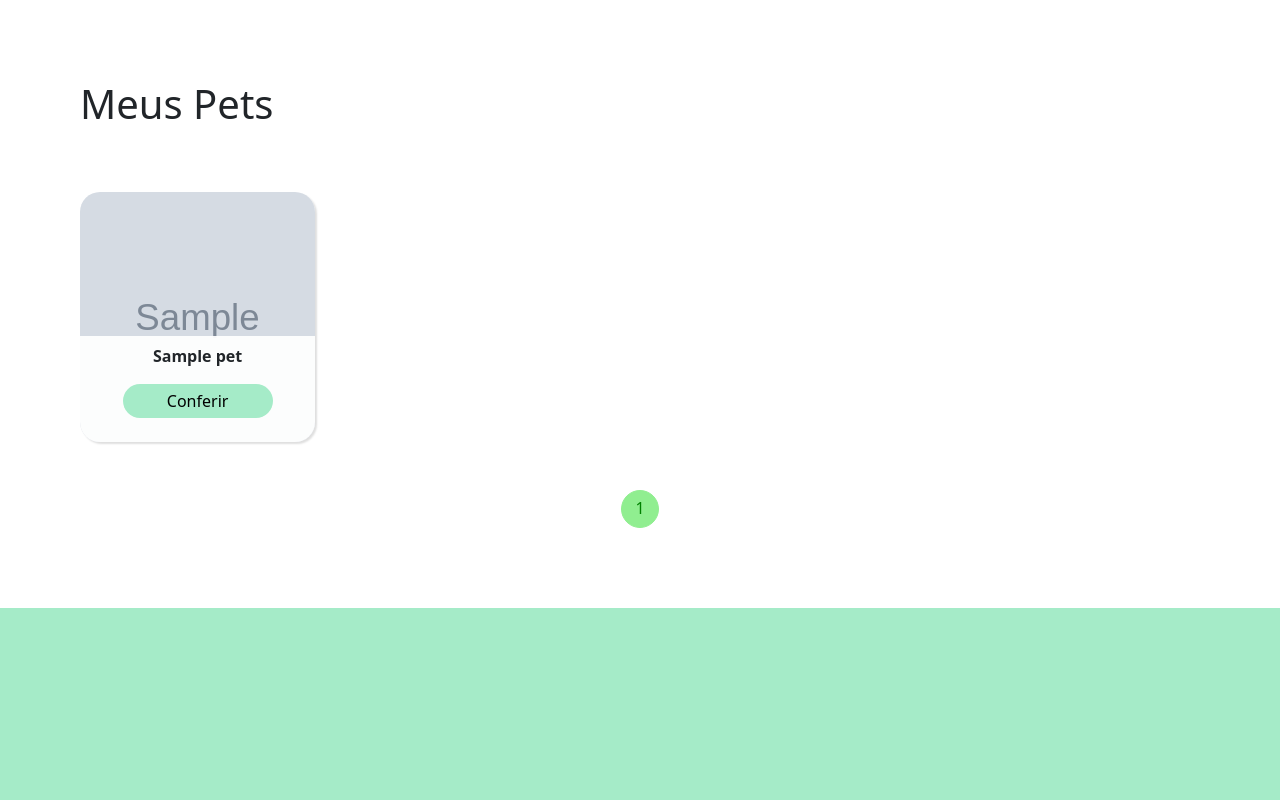
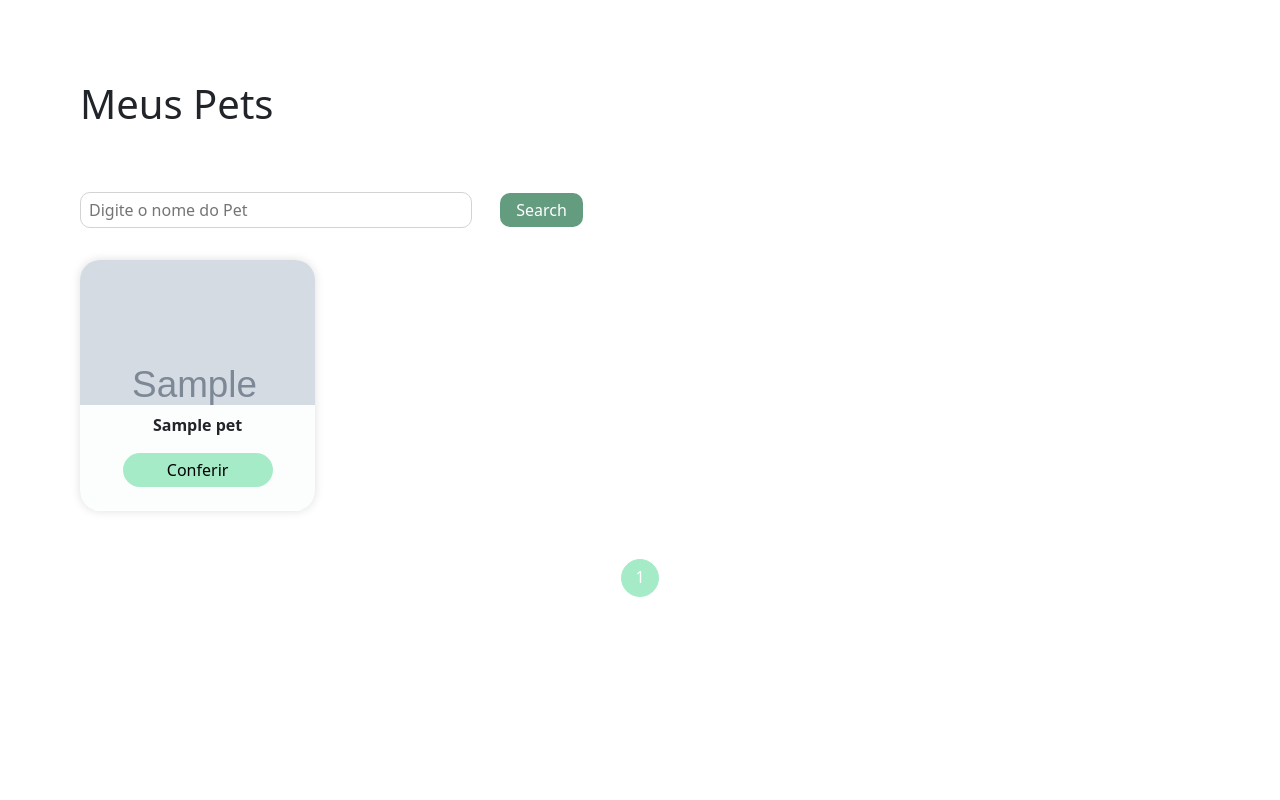
Before and after one commit to PedroLucasMoraisBorges/AdotPets, a Django app: page /meus_Pets/ in a window 1280 px wide. Run offline with Django 4.2, Linux system fonts and the light colour scheme; a user stored in the database is signed in; tables that the repository leaves empty hold one stand-in row (values such as "Sample post"); grey boxes marked "Sample" are stand-in pictures.

Commit message:
FEAT: PETS CARROUSEL E MEUS_PETS PAGINA

```diff
--- a/pages/views.py
+++ b/pages/views.py
@@ -131,11 +131,12 @@ class meusPets(View):
     @method_decorator(login_required)
     def get(self, request,):
         page = request.GET.get('page') if request.GET.get('page') != None else 1
+        petName = request.GET.get('petName') if request.GET.get('petName') != None else ''
 
         pets = []
 
 
-        for pet in reversed(Pet.objects.filter(fk_user = request.user)):
+        for pet in reversed(Pet.objects.filter(fk_user = request.user).filter(nome__istartswith=petName)):
             imgs = ImagemPet.objects.filter(fk_pet = pet)
             pets.append(
                 {
@@ -146,13 +147,13 @@ class meusPets(View):
 
         p = Paginator(pets, 8)
         pages = p.num_pages
-        pet_page = p.get_page(page)
 
         if int(page) < 1 or int(page) > int(pages):
             page = 1
 
+        pet_page = p.get_page(page)
         nextPage = int(page) + 1
-        prevPage = int(pages) - 1
+        prevPage = int(page) - 1
 
         context = {
             'pets' : pet_page,
@@ -160,6 +161,7 @@ class meusPets(View):
             'nextPage' : nextPage,
             'prevPage' : prevPage,
             'pages': int(pages),
+            'petName' : petName,
         }
 
         return render(request, 'adocao/pets.html', context)
--- a/static/css/meus_pets.css
+++ b/static/css/meus_pets.css
@@ -14,46 +14,11 @@ body{
 main{
     background-color: white;
     padding: 5rem;
+    min-height: 100vh;
 }
 
 h1{
     margin-bottom: 4rem;
-}
-
-.pet-card{
-    width: 21%;
-    position: relative;
-    border-radius: 20px;
-    overflow: hidden;
-    margin-bottom: 3rem;
-    box-shadow: 2px 2px 2px rgba(0, 0, 0, 0.129);
-}
-
-.pet-card img{
-    width: 100%;
-    height: 250px;
-    object-fit: cover;
-}
-
-.info-container{
-    position: absolute;
-    bottom: 0;
-    text-align: center;
-    background-color: rgba(255, 255, 255, 0.934);
-    width: 100%;
-}
-
-.info-container p {
-    margin-top: 0.5rem;
-}
-
-.pet-card button{
-    margin-bottom: 1.5rem;
-    background-color: var(--greenSecondary);
-    width: 150px;
-    border: none;
-    border-radius: 20px;
-    padding: 0.3rem 0;
 }
 
 
@@ -64,3 +29,27 @@ h1{
     box-sizing: border-box;
     width: 100%;
 }
+
+.search-pet-form{
+    margin-bottom: 2rem;
+}
+
+.search-pet-form input{
+    border-radius: 10px;
+    border: 1px solid lightgrey;
+    padding: 0.3rem 0.5rem;
+    width: 35%;
+}
+
+.search-pet-form button{
+    background-color: var(--greenPrincipal);
+    color: white;
+    border: None;
+    border-radius: 10px;
+    margin-left: 1.5rem;
+    padding: 0.3rem 1rem;
+}
+
+.pet-card{
+    width: 21%;
+}
--- a/templates/adocao/pets.html
+++ b/templates/adocao/pets.html
@@ -10,22 +10,103 @@
 
 {% block content %}
 
+{% for pet in pets%}
+    {% include 'componentes/petModal.html' %}
+{% endfor %}
 
 <main class="pets-section">
     <h1>Meus Pets</h1>
+
+    <form action="{% url 'meusPets'%}" class="search-pet-form">
+        <input type="text" name="petName" placeholder="Digite o nome do Pet">
+        <button>Search</button>
+    </form>
+
     <article class="my-pets">
         {% for pet in pets %}
-            <div class="pet-card">
-                <img src="{{pet.imgs.0.imagem.url}}" alt="">
-                <div class="info-container">
-                    <p><strong>{{pet.pet.nome}}</strong></p>
-                    <button>Conferir</button>
-                </div>
-            </div>
+            {% include 'componentes/petCard.html' %}
         {% endfor %}
     </article>
     {% include 'componentes/paginator.html' %}
 </main>
 
+<script>
+    let carrouselInterval = null
+    let carrouselIndicators = null
+
+    let petCards = document.querySelectorAll('.pet-card')
+    petCards.forEach(card => {
+        card.addEventListener('click', openPetModal)
+    })
+
+    function triggerCarrousel(carrousel, indicators){
+        let i = 0
+        numImgs = carrousel.childElementCount
+        moveQuantity = 0;
+        indicators[0].classList.add('indicator-active')
+        if (numImgs > 1){
+            carrouselInterval = setInterval(() => {
+                i+=1
+                if (i > (numImgs - 1)){
+                    moveQuantity = 0
+                    i = 0
+                    carrousel.style.transform = 'translateX(-'+ moveQuantity +'%)'
+                    indicators.forEach(indicator=>{
+                        indicator.classList.remove('indicator-active')
+                    })
+                    indicators[0].classList.add('indicator-active')
+                }
+                else{
+                    moveQuantity += 100
+                    carrousel.style.transform = 'translateX(-'+ moveQuantity +'%)'
+                    indicators.forEach(indicator=>{
+                        indicator.classList.remove('indicator-active')
+                    })
+                    indicators[i].classList.add('indicator-active')
+                }
+
+            }, 4000);
+        }
+    }
+
+    function openPetModal(e){
+        id = e.currentTarget.getAttribute('id').replace('pet-card-', '')
+        let referenceForModal = 'modal-pet-' + id
+        let modal = document.getElementById(referenceForModal)
+        modal.classList.remove('hidden')
+
+        let referenceForCarrousel = 'carrousel-' + id
+        let carrousel = document.getElementById(referenceForCarrousel)
+        let referenceForCarrouselIndicators = '.carrousel-indicator-' + id
+        carrouselIndicators = document.querySelectorAll(referenceForCarrouselIndicators)
+
+        triggerCarrousel(carrousel, carrouselIndicators)
+    }
+
+
+    let modals = document.querySelectorAll('.modal-pet-container')
+    modals.forEach(modal => {
+        modal.addEventListener('click', closeModal)
+    })
+
+    function closeModal(e){
+        clickedOutOfModal = e.target.classList.contains('modal-pet-container')
+        if (clickedOutOfModal == true){
+            e.currentTarget.classList.add('hidden')
+        }
+
+        target = e.currentTarget
+        id = e.currentTarget.getAttribute('id').replace('modal-pet-', '')
+        let referenceForCarrousel = 'carrousel-' + id
+        let carrousel = document.getElementById(referenceForCarrousel)
+
+        if(e.target.classList.contains('modal-pet-container')){
+            carrousel.style.transform = 'translateX(0%)'
+            clearInterval(carrouselInterval)
+        }
+    }
+
+
+</script>
 
 {% endblock %}
--- a/templates/componentes/paginator.html
+++ b/templates/componentes/paginator.html
@@ -1,33 +1,42 @@
 
 <style>
+    :root {
+        --greenPrincipal: #649C80;
+        --greenSecondary: #A5EBC8;
+        --greenBackground: #EBF8F1;
+        --alternativeColor: #698778;
+    }
     .paginator{
         display: flex;
         width: fit-content;
         margin: auto;
     }
 
-    .paginator-active{
-        background-color: lightgreen;
+    #paginator-active{
+        background-color: var(--greenSecondary);
         color: white;
     }
 
-    .paginator-button{
+    .paginator-link{
         width: 38px;
         height: 38px;
         line-height: 35px;
         border-radius: 50%;
         text-align: center;
         margin-left: 0.5rem;
-        border: 1px solid lightgreen;
+        border: 1px solid var(--greenSecondary);
         color: green;
     }
 
-    .paginator .paginator-button:first-child{
+    .paginator .paginator-link:first-child{
         margin-left: 0;
     }
 
     .paginator-link{
         text-decoration: none;
+    }
+
+    .paginator-link:hover{
         color: black;
     }
 
@@ -35,21 +44,21 @@
 
 <div class="paginator">
     {% if page > 1 %}
-        <a href="" class="paginator-link">
+        <a href="{% url 'meusPets' %}?page={{prevPage}}&petName={{petName}}" class="paginator-link">
             <div class="paginator-button"><</div>
         </a>
-        <a href="" class="paginator-link">
+        <a href="{% url 'meusPets' %}?page={{prevPage}}&petName={{petName}}" class="paginator-link">
             <div class="paginator-button">{{prevPage}}</div>
         </a>
     {% endif %}
 
-    <div class="paginator-button paginator-active">{{page}}</div>
+    <div class="paginator-link" id="paginator-active">{{page}}</div>
 
     {% if page < pages %}
-        <a href="" class="paginatot-link">
+        <a href="{% url 'meusPets' %}?page={{nextPage}}&petName={{petName}}" class="paginator-link">
             <div class="paginator-button">{{nextPage}}</div>
         </a>
-        <a href="" class="paginator-link">
+        <a href="{% url 'meusPets' %}?page={{nextPage}}&petName={{petName}}" class="paginator-link">
             <div class="paginator-button">></div>
         </a>
     {% endif %}
--- /dev/null
+++ b/templates/componentes/petCard.html
@@ -0,0 +1,56 @@
+<style>
+    .pet-card{
+        position: relative;
+        border-radius: 20px;
+        overflow: hidden;
+        margin-bottom: 3rem;
+        box-shadow: 0px 0px 10px rgba(0, 0, 0, 0.129);
+        transition: 0.2s;
+        cursor: pointer;
+    }
+
+    .pet-card:hover{
+        transform: scale(1.05);
+    }
+
+    .pet-card img{
+        width: calc(100% + 2rem);
+        position: relative;
+        right: 1.2rem;
+        bottom: 1px;
+        height: 251px;
+        object-fit: cover;
+    }
+
+    .info-container{
+        position: absolute;
+        bottom: 0;
+        text-align: center;
+        background-color: rgba(255, 255, 255, 0.934);
+        width: 100%;
+    }
+
+    .info-container p {
+        margin-top: 0.5rem;
+    }
+
+    .pet-card button{
+        margin-bottom: 1.5rem;
+        background-color: var(--greenSecondary);
+        width: 150px;
+        border: none;
+        border-radius: 20px;
+        padding: 0.3rem 0;
+    }
+</style>
+
+<!-- Você que tá usando esse componente, pelo amor de Deus, configura o tamanho dele, no momento o width dele pega a página toda, não seta aqui, seta no css da página que você tá desenvolvendo -->
+<!-- Dê uma olhadinha tambem na view de meusPets, para entender a implementação e como devem ser nomeadas as variáveis-->
+
+<div class="pet-card" id="pet-card-{{pet.pet.id}}">
+    <img src="{{pet.imgs.0.imagem.url}}" alt="">
+    <div class="info-container">
+        <p><strong>{{pet.pet.nome}}</strong></p>
+        <button>Conferir</button>
+    </div>
+</div>
--- /dev/null
+++ b/templates/componentes/petModal.html
@@ -0,0 +1,198 @@
+<style>
+    .modal-pet-container{
+        position: fixed;
+        top: 0;
+        left: 0;
+        min-height: 100vh;
+        min-width: 100vw;
+        box-sizing: border-box;
+        display: flex;
+        justify-content: center;
+        align-items: center;
+        background-color: rgba(0, 0, 0, 0.696);
+        z-index: 10;
+    }
+
+    .modal-pet{
+        background-color: white;
+        display: flex;
+        width: 800px;
+        height: 550px;
+        border-radius: 10px;
+        overflow: hidden;
+    }
+
+    .hidden{
+        display: none;
+    }
+
+    .carrousel-container{
+        width: 52%;
+        overflow: hidden;
+        position: relative;
+    }
+
+    .carrousel-content{
+        transition: 1s;
+        height: 100%;
+        width: 100%;
+        display: flex;
+        flex-wrap: nowrap;
+    }
+
+    .pet-info-container{
+        width: 48%;
+        box-sizing: border-box;
+        padding: 1.3rem 1rem;
+    }
+
+    .modal-top{
+        display: flex;
+        justify-content: space-between;
+        align-items: center;
+        margin-bottom: 1rem;
+    }
+
+    .pet-info{
+        background-color: var(--greenBackground);
+        border-radius: 10px;
+        box-sizing: border-box;
+        width: 90%;
+        margin: auto;
+        font-size: 15px;
+        padding: 1.2rem 1rem;
+    }
+
+    .pet-info ul{
+        list-style: none;
+        margin: 0;
+        padding: 0;
+    }
+
+    .pet-info li{
+        margin-bottom: 0.8rem;
+    }
+
+    .pet-info span{
+        display: block;
+        margin: 0;
+        padding: 0;
+    }
+
+    .info-header{
+        line-height: 15px;
+        color: grey;
+    }
+
+    .pet-modal-img{
+        width: 100%;
+        width: inherit;
+        object-fit: cover;
+        flex-shrink: 0;
+    }
+
+    .carrousel-indicators{
+        display: flex;
+        position: absolute;
+        bottom: 1rem;
+        left: 50%;
+        transform: translateX(-50%);
+        z-index: 15;
+    }
+
+    .carrousel-indicator{
+        height: 25px;
+        border-radius: 50%;
+        width: 25px;
+        margin-left: 1rem;
+        background-color: lightgreen;
+    }
+
+    .carrousel-indicator:first-of-type{
+        margin-left: 0;
+    }
+
+    .indicator-active{
+        background-color: var(--greenPrincipal);
+    }
+
+    .ud-options{
+        display: block;
+        text-align: center;
+        height: fit-content;
+        width: 80%;
+        margin: auto;
+        margin-top: 0.8rem;
+    }
+
+    .ud-options button{
+        background-color: var(--greenSecondary);
+        color: white;
+        border: none;
+        border-radius: 10px;
+        width: 100%;
+        padding: 0.4rem 1rem;
+        transition: 0.2s;
+        cursor: pointer;
+    }
+
+    .ud-options button:hover{
+        background-color: var(--greenPrincipal);
+        color: white;
+    }
+
+
+</style>
+
+<div class="modal-pet-container hidden" id="modal-pet-{{pet.pet.id}}">
+    <div class="modal-pet">
+        <div class="carrousel-container">
+            <div class="carrousel-content" id="carrousel-{{pet.pet.id}}">
+                {% for img in pet.imgs %}
+                    <img src="{{img.imagem.url}}" alt="pet image" class="pet-modal-img">
+                {% endfor %}
+            </div>
+            <div class="carrousel-indicators">
+                {% for img in pet.imgs %}
+                    <div class="carrousel-indicator carrousel-indicator-{{pet.pet.id}}"></div>
+                {% endfor %}
+            </div>
+        </div>
+        <div class="pet-info-container">
+            <div class="modal-top">
+                <h3>{{pet.pet.nome}}</h3>
+                <div>x</div>
+            </div>
+            <div class="pet-info">
+                <ul>
+                    <li>
+                        <span class="info-header">Nome</span>
+                        <span class="info-content">{{pet.pet.nome}}</span>
+                    </li>
+                    <li>
+                        <span class="info-header">Raça</span>
+                        <span class="info-content">{{pet.pet.raca}}</span>
+                    </li>
+                    <li>
+                        <span class="info-header">Descrição</span>
+                        <span class="info-content">{{pet.pet.desc}}</span>
+                    </li>
+                    <li>
+                        <span class="info-header">Sexo</span>
+                        <span class="info-content">{{pet.pet.sexo}}</span>
+                    </li>
+                    <li>
+                        <span class="info-header">Idade</span>
+                        <span class="info-content">{{pet.pet.idade}} ano(s)</span>
+                    </li>
+                    <li>
+                        <span class="info-header">Observações</span>
+                        <span class="info-content">{{pet.pet.obs}}</span>
+                    </li>
+                </ul>
+            </div>
+                <a href="" class="ud-options"><button>Editar Pet</button></a>
+                <a href="" class="ud-options"><button>Excluir Pet</button></a>
+        </div>
+    </div>
+</div>
```
Also changed, not shown: pages/models.py (line endings or trailing spaces).
